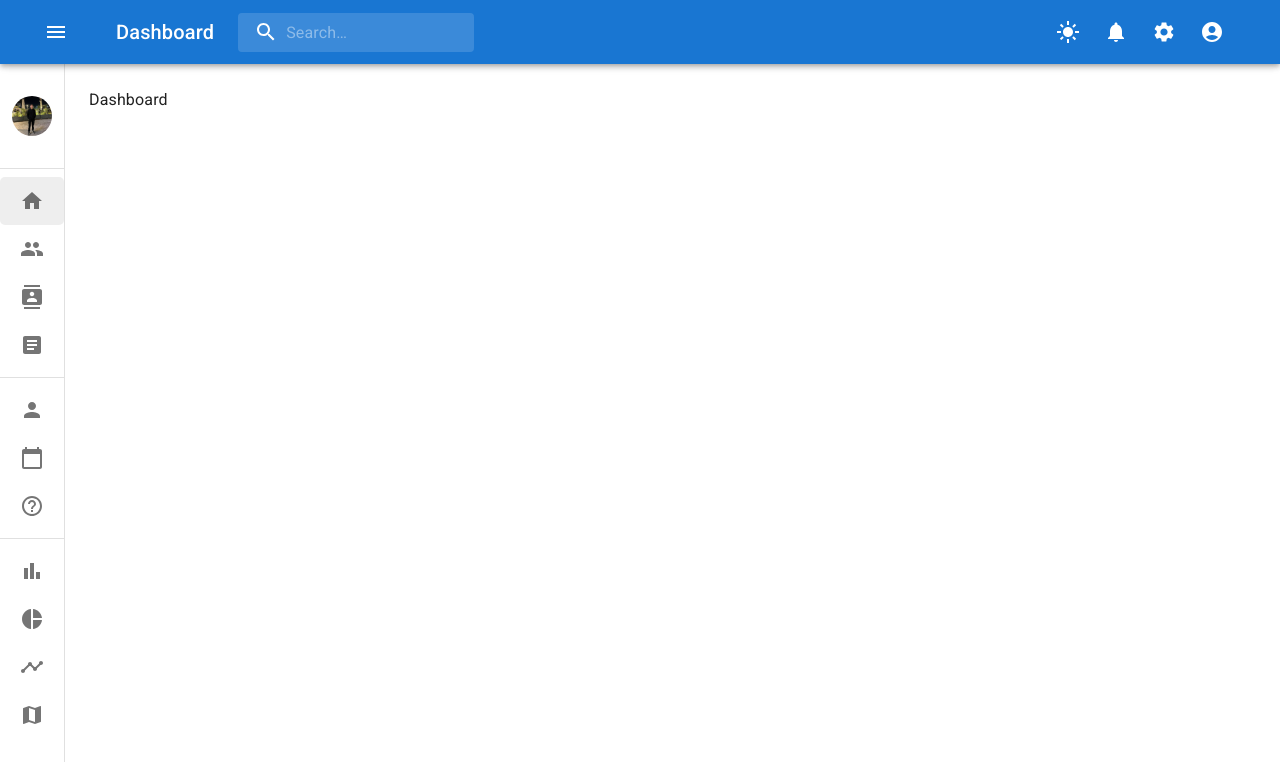
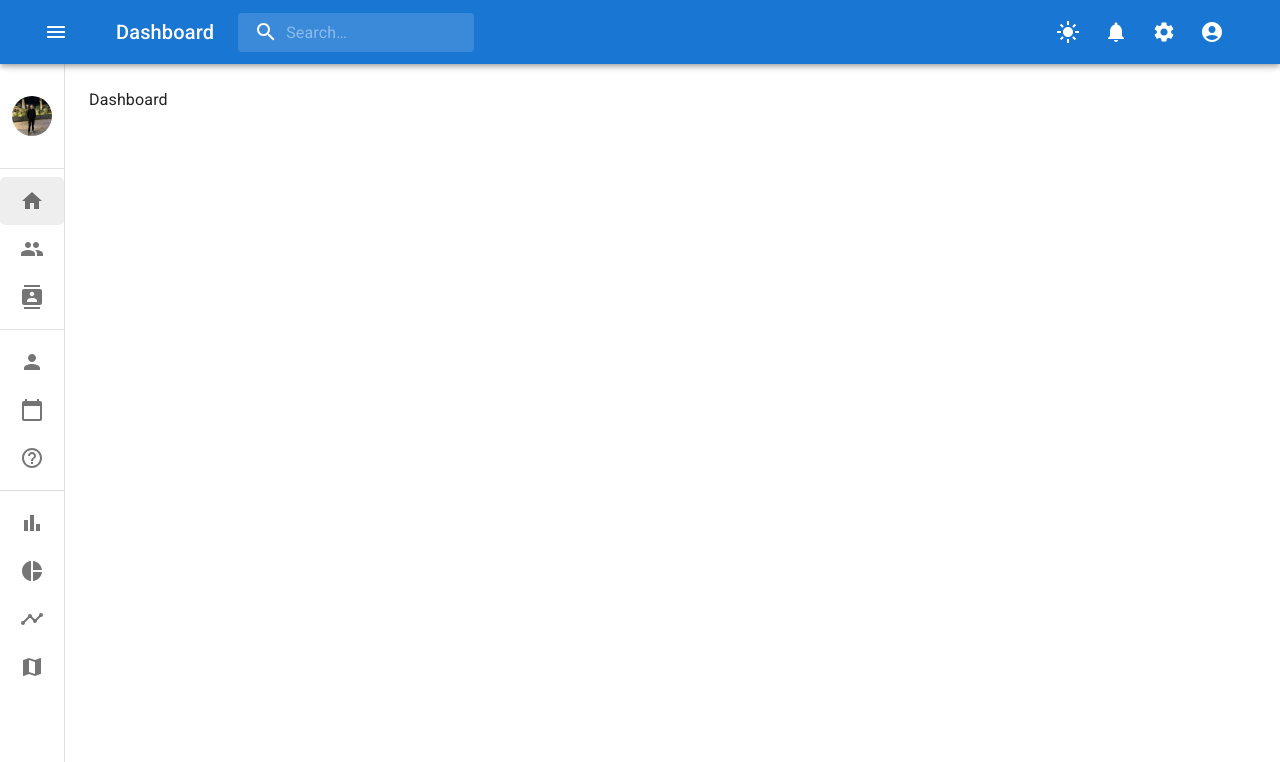
Before and after one commit to elref7i/Dashboard, a React (Vite) app: page / in a window 1280 px wide. Shown: the top 762 px of the page. Built offline with nearby package versions, Linux system fonts and the light colour scheme.

Commit message:
feat: remove unused Article icon from Sidebar component

```diff
--- a/src/components/Sidebar/Sidebar.jsx
+++ b/src/components/Sidebar/Sidebar.jsx
@@ -19,7 +19,6 @@ import {
   Home as HomeIcon,
   Group as GroupIcon,
   Contacts as ContactsIcon,
-  Article as ArticleIcon,
   Person as PersonIcon,
   CalendarToday as CalendarTodayIcon,
   HelpOutline as HelpOutlineIcon,
@@ -92,7 +91,6 @@ const ArrayOne = [
     icon: <ContactsIcon />,
     path: '/information',
   },
-  { text: 'Invioces', icon: <ArticleIcon />, path: '/invioces' },
 ];
 const ArrayTwo = [
   { text: 'Profile Form', icon: <PersonIcon />, path: '/profile' },
```
